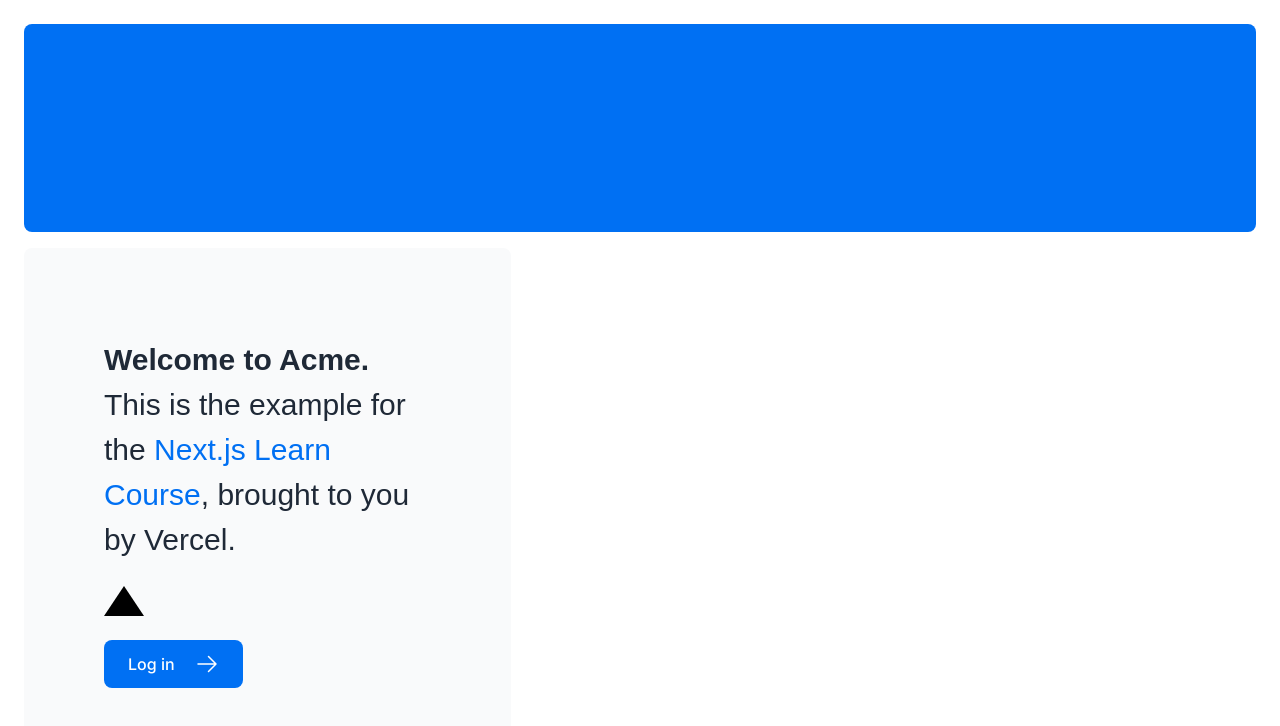
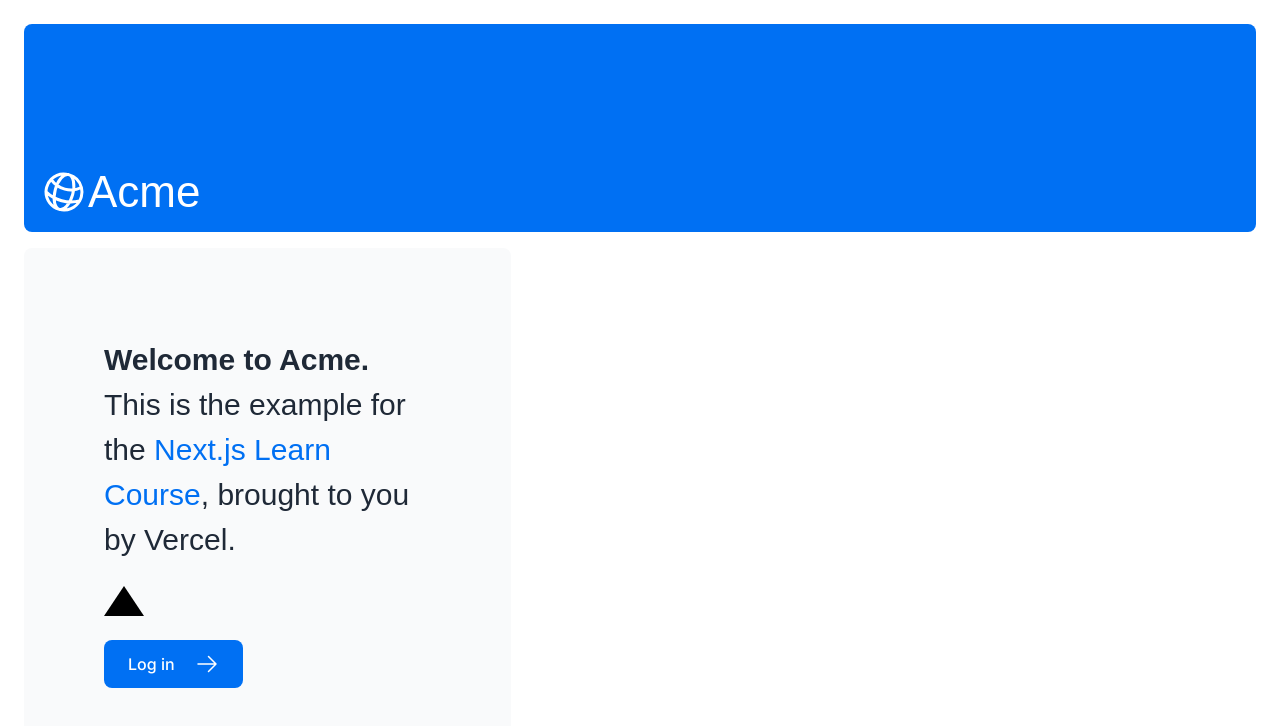
Before and after one commit to githaka-webdev/nextjs-dashboard, a Next.js app: page / in a window 1280 px wide. Shown: the top 726 px of the page. Built offline with nearby package versions, Linux system fonts and the light colour scheme; a web font is replaced by a local one.

Commit message:
feat: uncommented the AcmeLogo tag

```diff
--- a/app/page.tsx
+++ b/app/page.tsx
@@ -8,7 +8,7 @@ export default function Page() {
     return (
         <main className='flex min-h-screen flex-col p-6'>
             <div className='flex h-20 shrink-0 items-end rounded-lg bg-blue-500 p-4 md:h-52'>
-                {/* <AcmeLogo /> */}
+                <AcmeLogo />
             </div>
             <div className='mt-4 flex grow flex-col gap-4 md:flex-row'>
                 <div className='flex flex-col justify-center gap-6 rounded-lg bg-gray-50 px-6 py-10 md:w-2/5 md:px-20'>
```
